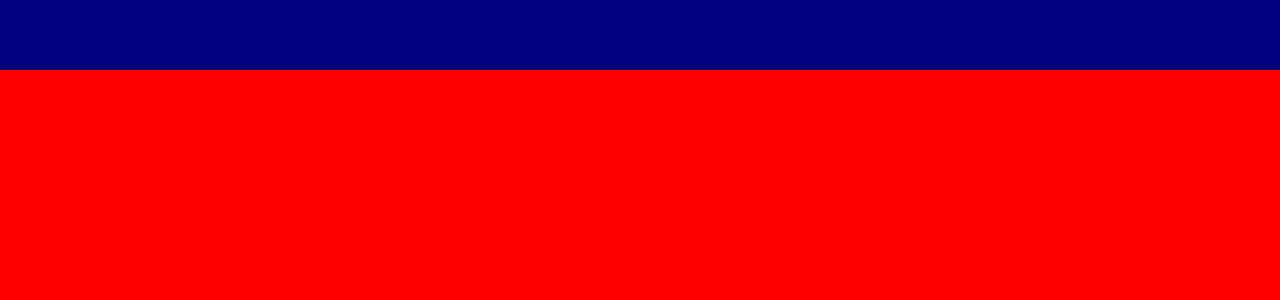
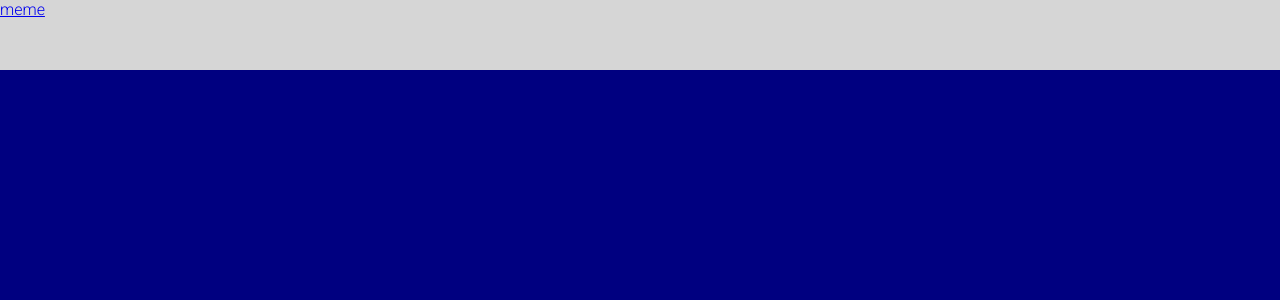
Before and after one commit to AntonioMadureira22/MYREACTPORTFOLIO, a React (Create React App) app: page / in a window 1280 px wide. Shown: the top 300 px of the page. Built offline with nearby package versions, Linux system fonts and the light colour scheme.

Commit message:
added more styling with fixing the snap scroll effect

```diff
--- a/public/index.html
+++ b/public/index.html
@@ -13,6 +13,7 @@
       * {
         font-family: 'Roboto', sans-serif;
         margin: 0;
+        overflow-x: hidden;
       }
     </style>
   </head>
--- a/src/app.scss
+++ b/src/app.scss
@@ -4,8 +4,17 @@
     .sections{
         width: 100%;
         height: calc(100vh - 70px);
-        background-color: red;
+        background-color: lightyellow;
         position: relative;
         top: 70px;
+        scroll-behavior: smooth;
+        scroll-snap-type: y mandatory;
+        scrollbar-width: none;
+
+        > *{
+            width: 100vw;
+            height: calc(100vh - 70px);
+            scroll-snap-align: start;
+        }
     }
 }
--- a/src/components/contact/contact.jsx
+++ b/src/components/contact/contact.jsx
@@ -2,7 +2,7 @@ import  "./contact.scss"
 
 export default function Contact() {
     return (
-        <div className= "contact">
+        <div className= "contact" id="contact">
 
         </div>
     )
--- a/src/components/intro/intro.jsx
+++ b/src/components/intro/intro.jsx
@@ -2,7 +2,7 @@ import "./intro.scss"
 
 export default function Intro() {
     return (
-        <div className= "Intro">
+        <div className= "Intro" id="intro">
 
         </div>
     )
--- a/src/components/portfolio/portfolio.jsx
+++ b/src/components/portfolio/portfolio.jsx
@@ -2,7 +2,7 @@ import "./portfolio.scss"
 
 export default function Portfolio() {
     return (
-        <div className="portfolio">
+        <div className="portfolio" id="portfolio">
 
         </div>
     )
--- a/src/components/portfolio/portfolio.scss
+++ b/src/components/portfolio/portfolio.scss
@@ -1,3 +1,3 @@
 .portfolio{
-    background-color: cadetblue;
+    background-color: rgb(67, 78, 78);
 }
--- a/src/components/top/top.jsx
+++ b/src/components/top/top.jsx
@@ -3,7 +3,14 @@ import "./top.scss"
 export default function Top() {
     return (
         <div className="top">
+            <div className="wrapper">
+               <div className="left">
+                <a href="#intro">meme</a>
+                </div>
+                <div className="right">
 
+                </div>
+            </div>
         </div>
     )
 }
--- a/src/components/top/top.scss
+++ b/src/components/top/top.scss
@@ -1,7 +1,10 @@
+@import "../../global.scss";
+
 .top{
     width: 100%;
     height: 70px;
-    background-color: navy;
+    background-color: $mainColor;
     position: fixed;
     top: 0;
+    z-index: 2;
 }
--- a/src/components/work/work.jsx
+++ b/src/components/work/work.jsx
@@ -2,7 +2,7 @@ import "./work.scss"
 
 export default function Work() {
     return (
-        <div className="work">
+        <div className="work" id="work">
 
         </div>
     )
--- /dev/null
+++ b/src/global.scss
@@ -0,0 +1 @@
+$mainColor: #d6d6d6;
```
